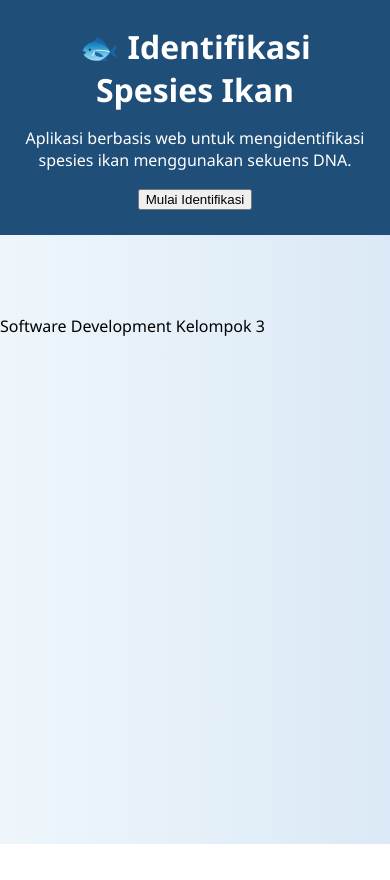
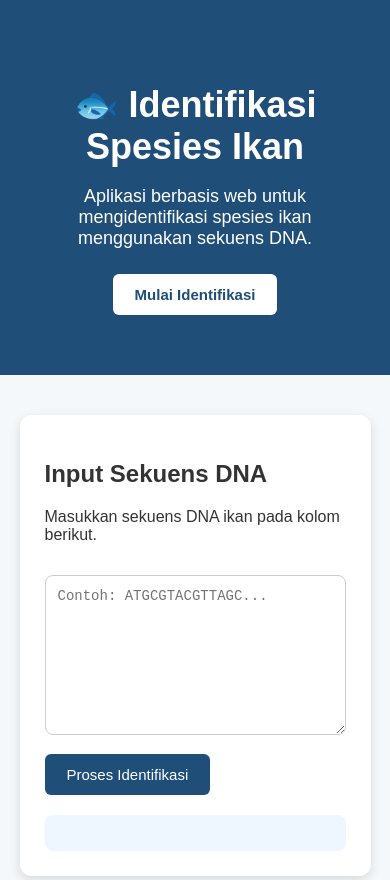
Before and after one commit to amihutsembantaika0068/software-development-kelompok3, a plain HTML site: page frontend/index.html in a window 390 px wide. Shown: the top 880 px of the page. Before the commit the page ends 844 px from the top, so only its background shows below. Drawn offline with Linux system fonts and the light colour scheme.

Commit message:
Refactor CSS for improved layout and styling
Updated styles for body, header, and buttons. Adjusted layout and improved responsiveness for various elements.

```diff
--- a/frontend/style.css
+++ b/frontend/style.css
@@ -1,91 +1,101 @@
+* {
+  box-sizing: border-box;
+}
+
 body {
   margin: 0;
-  font-family: 'Segoe UI', sans-serif;
-  background: linear-gradient(to right, #eef6fb, #dbe9f6);
+  font-family: Arial, sans-serif;
+  background-color: #f4f8fb;
+  color: #333;
 }
 
-header {
-  background: #1f4e79;
+.hero {
+  background-color: #1f4e79;
   color: white;
   text-align: center;
-  padding: 25px;
+  padding: 60px 20px;
 }
 
-header h1 {
-  margin: 0;
+.hero h1 {
+  margin-bottom: 10px;
+  font-size: 36px;
 }
 
-nav {
-  text-align: center;
-  background: #ffffff;
-  padding: 12px;
-  box-shadow: 0 2px 5px rgba(0,0,0,0.1);
+.hero p {
+  font-size: 18px;
+  margin-bottom: 25px;
 }
 
-nav button {
-  margin: 5px;
-  padding: 10px 18px;
+button {
+  background-color: #1f4e79;
+  color: white;
   border: none;
+  padding: 12px 22px;
   border-radius: 6px;
   cursor: pointer;
-  background: #1f4e79;
-  color: white;
-  transition: 0.3s;
+  font-size: 15px;
 }
 
-nav button:hover {
-  background: #163b5f;
+.hero button {
+  background-color: white;
+  color: #1f4e79;
+  font-weight: bold;
 }
 
-main {
-  max-width: 900px;
-  margin: 30px auto;
-  padding: 10px;
+button:hover {
+  opacity: 0.9;
+}
+
+.container {
+  width: 90%;
+  max-width: 750px;
+  margin: 40px auto;
 }
 
 .card {
-  display: none;
-  background: white;
+  background-color: white;
   padding: 25px;
   border-radius: 12px;
-  box-shadow: 0 4px 10px rgba(0,0,0,0.1);
-  text-align: center;
-}
-
-.active {
-  display: block;
+  box-shadow: 0 4px 12px rgba(0, 0, 0, 0.12);
 }
 
 textarea {
-  width: 80%;
-  height: 120px;
+  width: 100%;
+  height: 160px;
   padding: 12px;
+  margin: 15px 0;
+  font-size: 14px;
+  border: 1px solid #ccc;
   border-radius: 8px;
-  border: 1px solid #ccc;
-  margin-top: 10px;
+  resize: vertical;
 }
 
-.btn {
+.loading {
   margin-top: 15px;
-  padding: 12px 25px;
-  background: #1f4e79;
-  color: white;
-  border: none;
-  border-radius: 6px;
-  cursor: pointer;
-}
-
-.btn:hover {
-  background: #163b5f;
+  color: #1f4e79;
+  font-weight: bold;
 }
 
 .hasil {
-  text-align: left;
   margin-top: 20px;
+  padding: 18px;
+  background-color: #eef6ff;
+  border-radius: 8px;
+  line-height: 1.7;
 }
 
-.hasil p {
-  background: #f0f6fc;
-  padding: 10px;
-  border-radius: 6px;
+.hasil h3 {
+  margin-top: 0;
+  color: #1f4e79;
 }
+
+.error {
+  color: red;
+  font-weight: bold;
+}
+
+footer {
+  text-align: center;
+  padding: 20px;
+  color: #666;
+}
```
